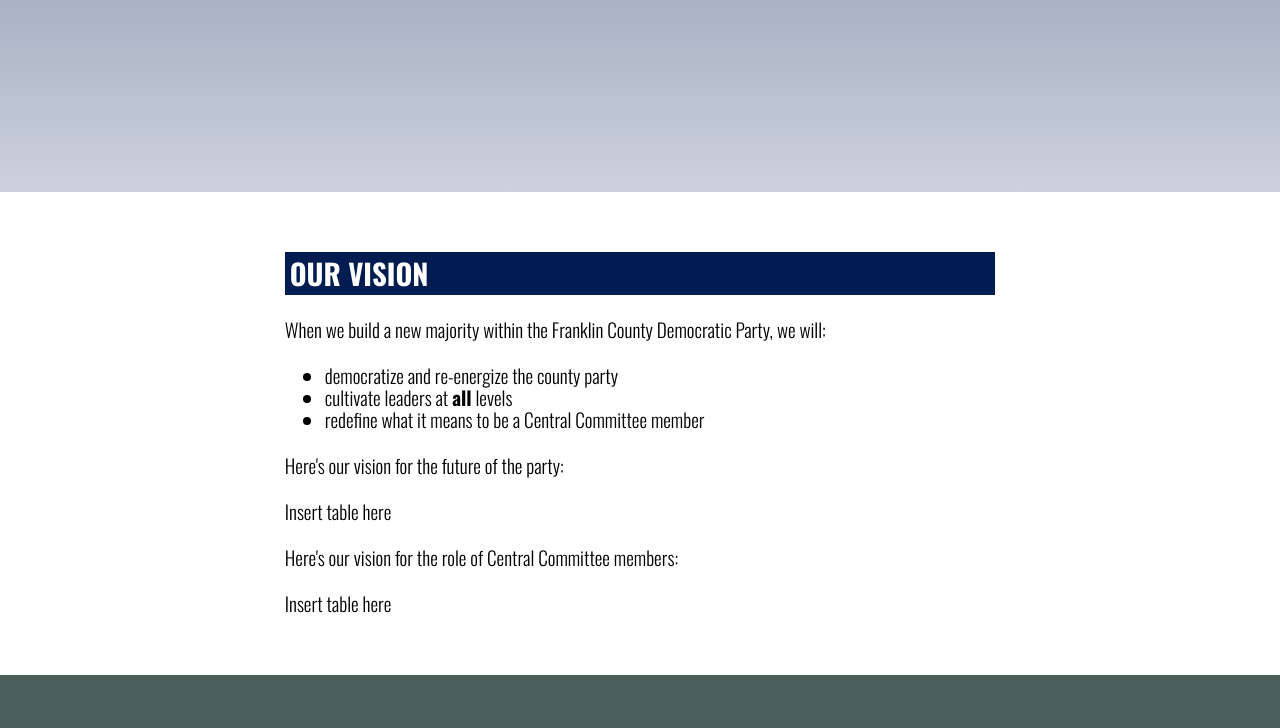
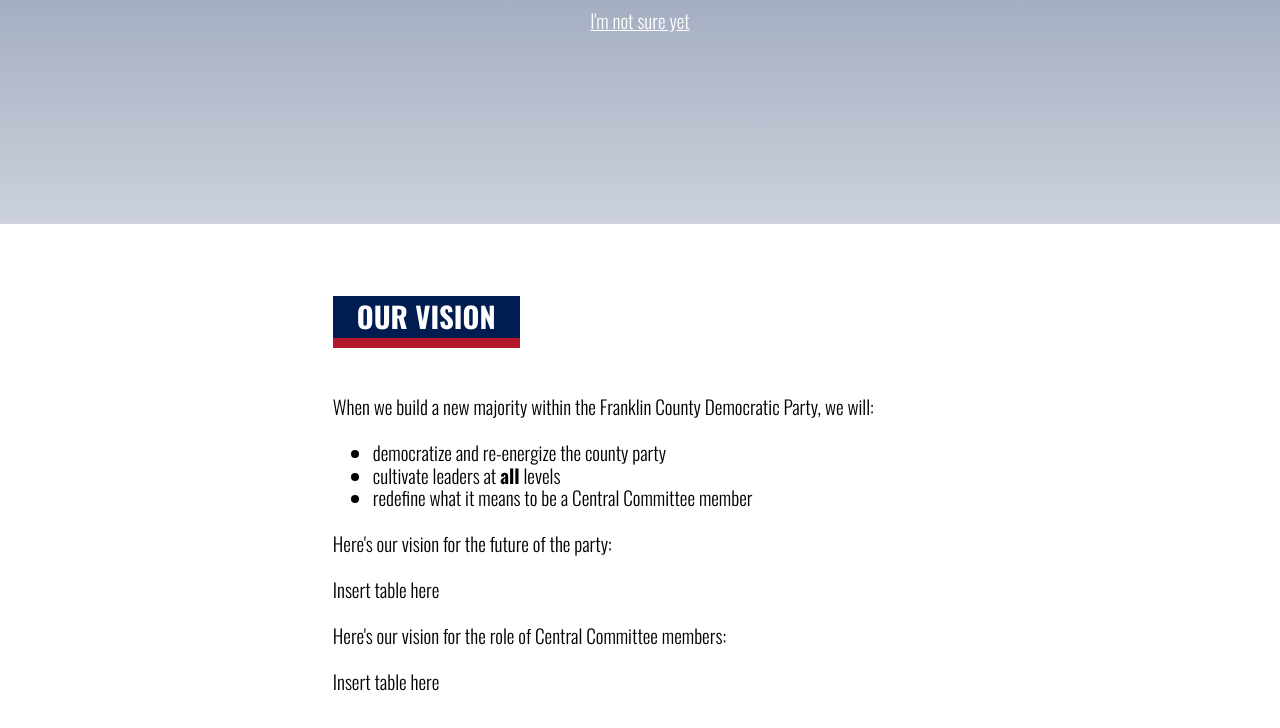
Before and after one commit to isaiahstjohn/repyourblock, a plain HTML site: page www/index.html in a window 1280 px wide. Shown: the part 643-1371 px from the top of the page. Drawn offline with nearby package versions, Linux system fonts and the light colour scheme.

Commit message:
restyle h2

```diff
--- a/www/css/main.css
+++ b/www/css/main.css
@@ -28,14 +28,10 @@
 p,
 ul,
 ol,
-#tagline {
-    width: 37em;
+#tagline,
+.section-content {
+    width: 37em; /*TODO: change to rems */
     max-width: 100%; /* ensures section will shrink if necessary */
-}
-
-h2 {
-    width: 24.66em;
-    max-width: 100%;
 }
 
 .section-content {
@@ -60,6 +56,14 @@
 h1,
 h2 {
     text-transform: uppercase;
+}
+
+h2 {
+    background-color: #001c51;
+    color: #fff;
+    padding: 0.2rem 1rem;
+    display: inline-block;
+    border-bottom: 10px solid #b41929;
 }
 
 .section-content,
@@ -169,12 +173,6 @@
     text-align: center;
 }
 
-h2 {
-    background-color: #001c51;
-    color: #fff;
-    padding: 0.2rem;
-}
-
 .section-content,
 footer {
     padding: 2rem 0.5rem;
@@ -197,7 +195,7 @@
     border: none;
     color: #fff;
     font-weight: 700;
-    border-radius: .0rem;
+    border-radius: .2rem;
 }
 
 button:hover {
@@ -236,11 +234,6 @@
 
 #vision-inner {
     display: flex;
-    margin: 1rem;
-}
-section.vision .section-content {
-    display: inline-block;
-    padding: .5rem;
 }
 
 section.vision p,
@@ -249,10 +242,7 @@
 section.vision {
     color: #000;
 }
-section.vision h2 {
-    background-color: #001c51;
-    color: #fff;
-}
+
 
 .values {
     background-color: #aa6367;
--- a/www/index.html
+++ b/www/index.html
@@ -72,7 +72,6 @@
     </header>
     <main>
         <section class="vision">
-            <div id="vision-inner">
                 <div class="section-content">
                     <h2>Our Vision</h2>
                     <p>When we build a new majority within the Franklin County Democratic Party,
@@ -88,7 +87,6 @@
                     <p>Here's our vision for the role of Central Committee members:</p>
                     <p>Insert table here</p>
                 </div>
-            </div>
         </section>
         <section class="values">
             <div class="section-content">
```
